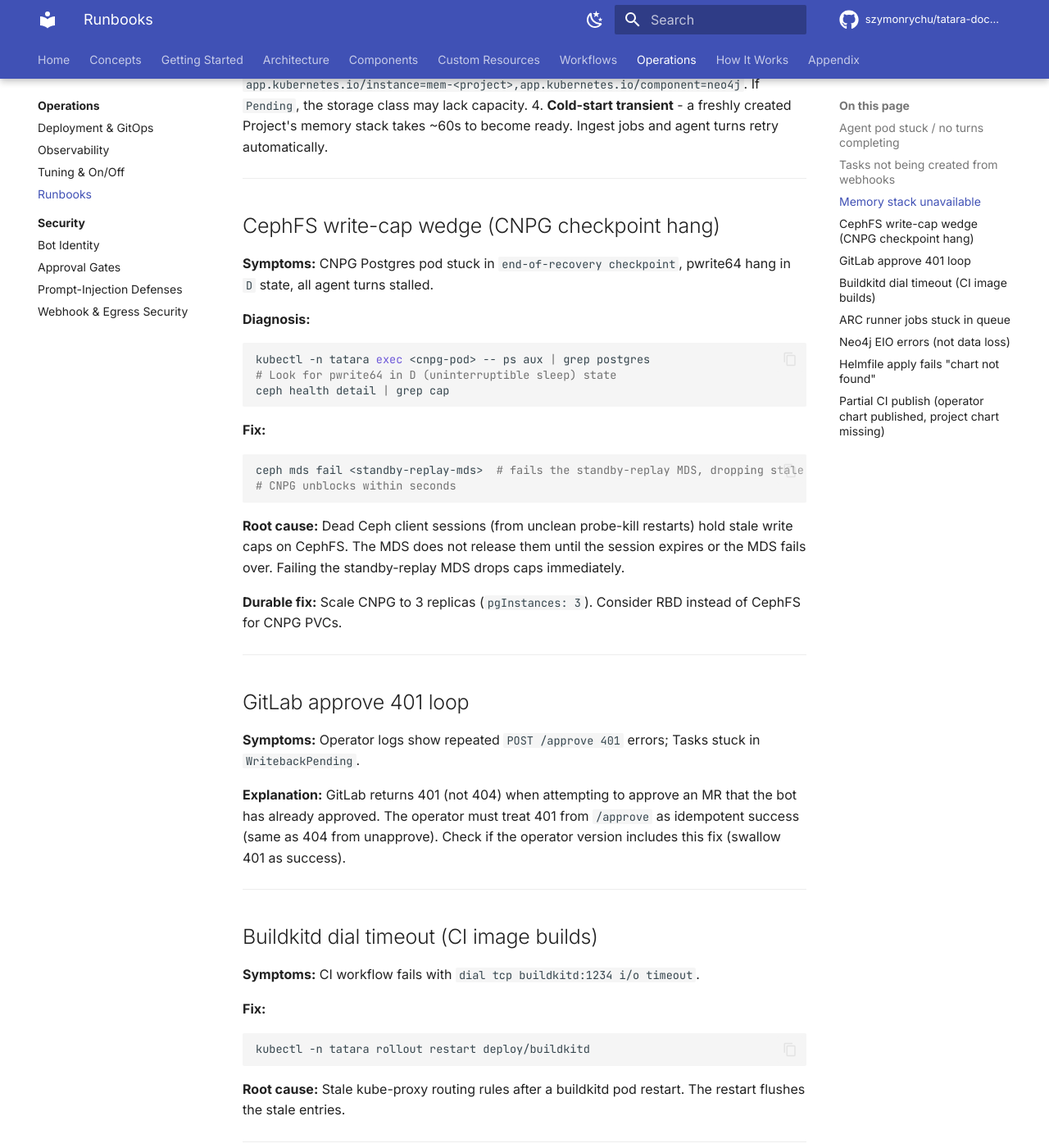
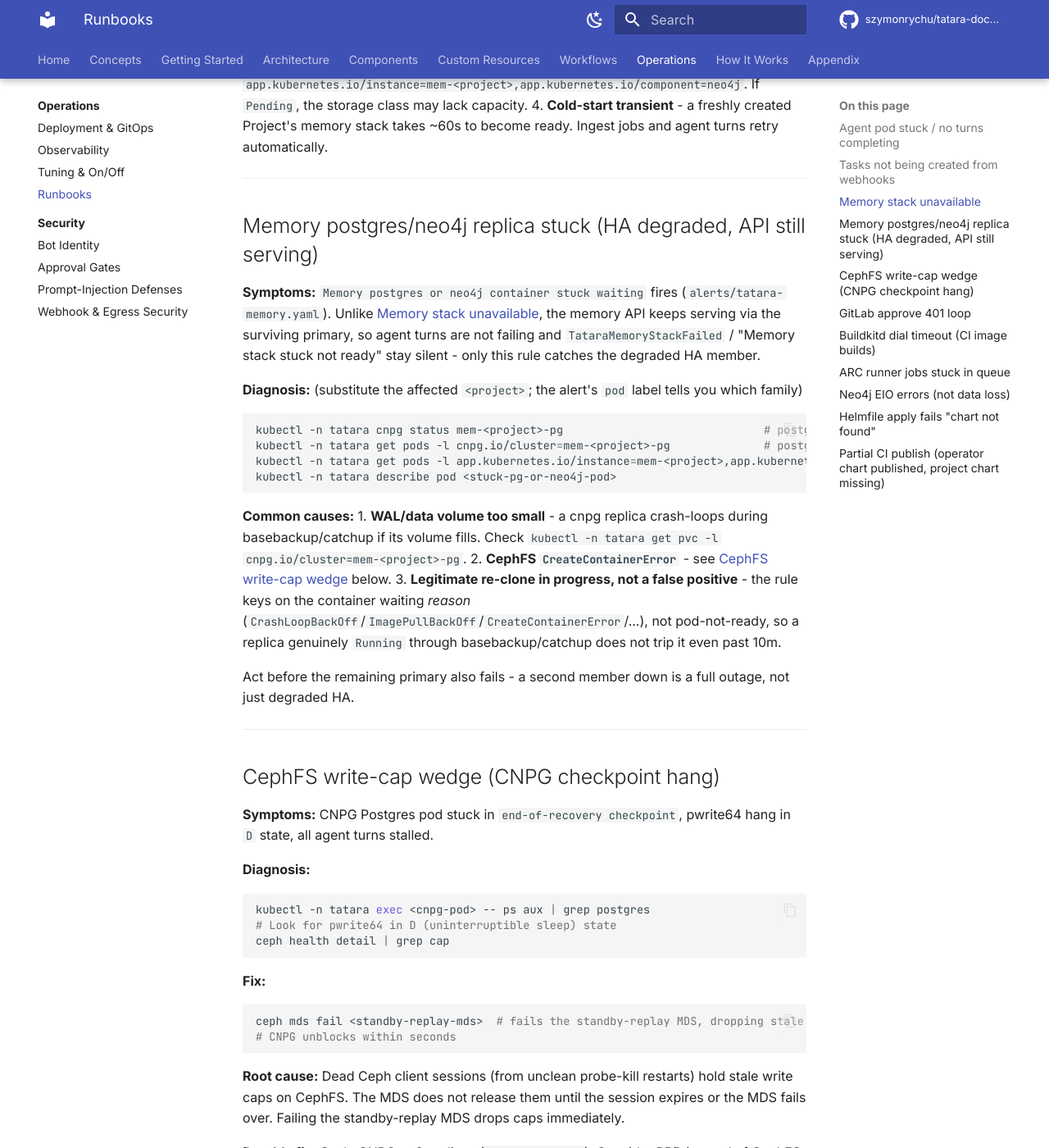
Before and after one commit to szymonrychu/tatara-documentation, an MkDocs documentation site: the page built from docs/operations/runbooks.md, in a window 1280 px wide and 1400 px high, scrolled down 2237 px. Shown: the whole window at 82% size. Built offline with MkDocs 1.6.1 and Material for MkDocs 9.7.7, drawn with Linux system fonts in a browser that asks for light colours; comment, search, counter and statistics services are not loaded; the version menu is left out.

Commit message:
tatara agent: tatara/docs-29d837a

````diff
--- a/docs/operations/runbooks.md
+++ b/docs/operations/runbooks.md
@@ -81,6 +81,33 @@
 2. **LightRAG crash** - OOM or startup error. LightRAG is its own Deployment: `kubectl -n tatara logs deploy/mem-<project>-lightrag`.
 3. **Neo4j PVC not bound** - `kubectl -n tatara get pvc -l app.kubernetes.io/instance=mem-<project>,app.kubernetes.io/component=neo4j`. If `Pending`, the storage class may lack capacity.
 4. **Cold-start transient** - a freshly created Project's memory stack takes ~60s to become ready. Ingest jobs and agent turns retry automatically.
+
+---
+
+## Memory postgres/neo4j replica stuck (HA degraded, API still serving)
+
+**Symptoms:** `Memory postgres or neo4j container stuck waiting` fires (`alerts/tatara-memory.yaml`).
+Unlike [Memory stack unavailable](#memory-stack-unavailable), the memory API keeps serving via the
+surviving primary, so agent turns are not failing and `TataraMemoryStackFailed` / "Memory stack stuck
+not ready" stay silent - only this rule catches the degraded HA member.
+
+**Diagnosis:** (substitute the affected `<project>`; the alert's `pod` label tells you which family)
+```bash
+kubectl -n tatara cnpg status mem-<project>-pg                              # postgres member
+kubectl -n tatara get pods -l cnpg.io/cluster=mem-<project>-pg              # postgres pods
+kubectl -n tatara get pods -l app.kubernetes.io/instance=mem-<project>,app.kubernetes.io/component=neo4j  # neo4j pods
+kubectl -n tatara describe pod <stuck-pg-or-neo4j-pod>
+```
+
+**Common causes:**
+1. **WAL/data volume too small** - a cnpg replica crash-loops during basebackup/catchup if its
+   volume fills. Check `kubectl -n tatara get pvc -l cnpg.io/cluster=mem-<project>-pg`.
+2. **CephFS `CreateContainerError`** - see [CephFS write-cap wedge](#cephfs-write-cap-wedge-cnpg-checkpoint-hang) below.
+3. **Legitimate re-clone in progress, not a false positive** - the rule keys on the container waiting
+   *reason* (`CrashLoopBackOff`/`ImagePullBackOff`/`CreateContainerError`/...), not pod-not-ready, so a
+   replica genuinely `Running` through basebackup/catchup does not trip it even past 10m.
+
+Act before the remaining primary also fails - a second member down is a full outage, not just degraded HA.
 
 ---
 
````
Also changed, not shown: docs/operations/observability.md (+1 -1 lines).
